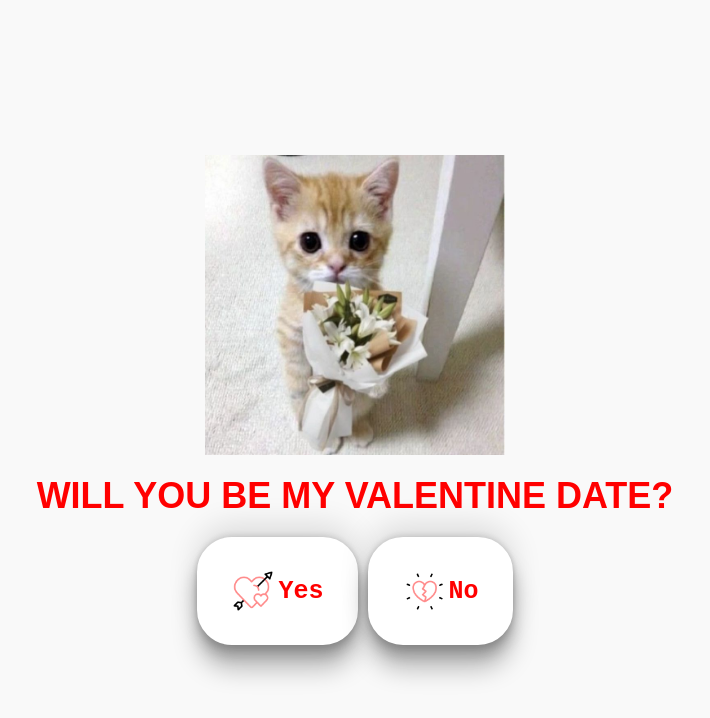
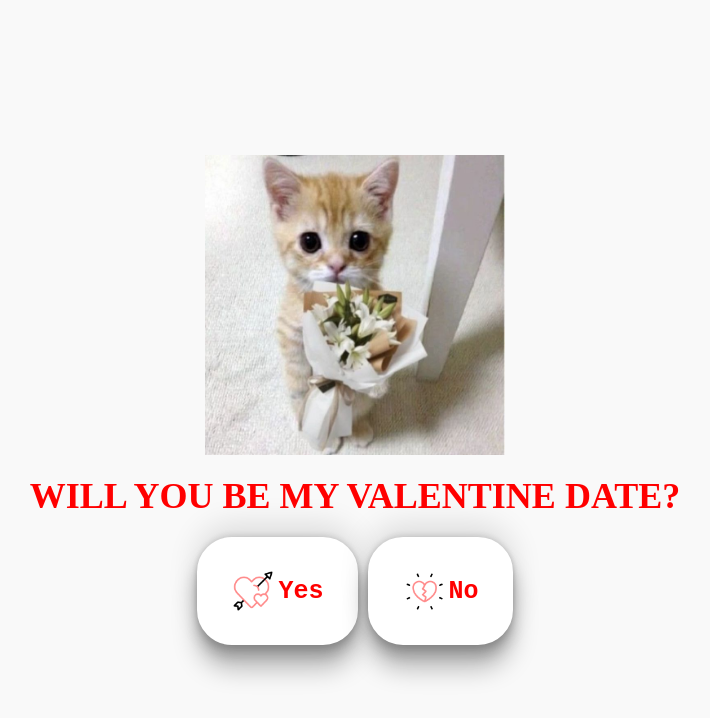
Before and after one commit to DevelopmentK/babe, a plain HTML site: page index.html in a window 1280 px wide. Shown: the whole page, without its empty margins (285-995 px from the left). Drawn offline with Linux system fonts and the light colour scheme.

Commit message:
Update index.html

```diff
--- a/index.html
+++ b/index.html
@@ -17,7 +17,7 @@ html {
 
 body {
 	background-color: #fff0f6;
-	font-family: "Protest Riot", sans-serif;
+
 }
 
 .container {
```
